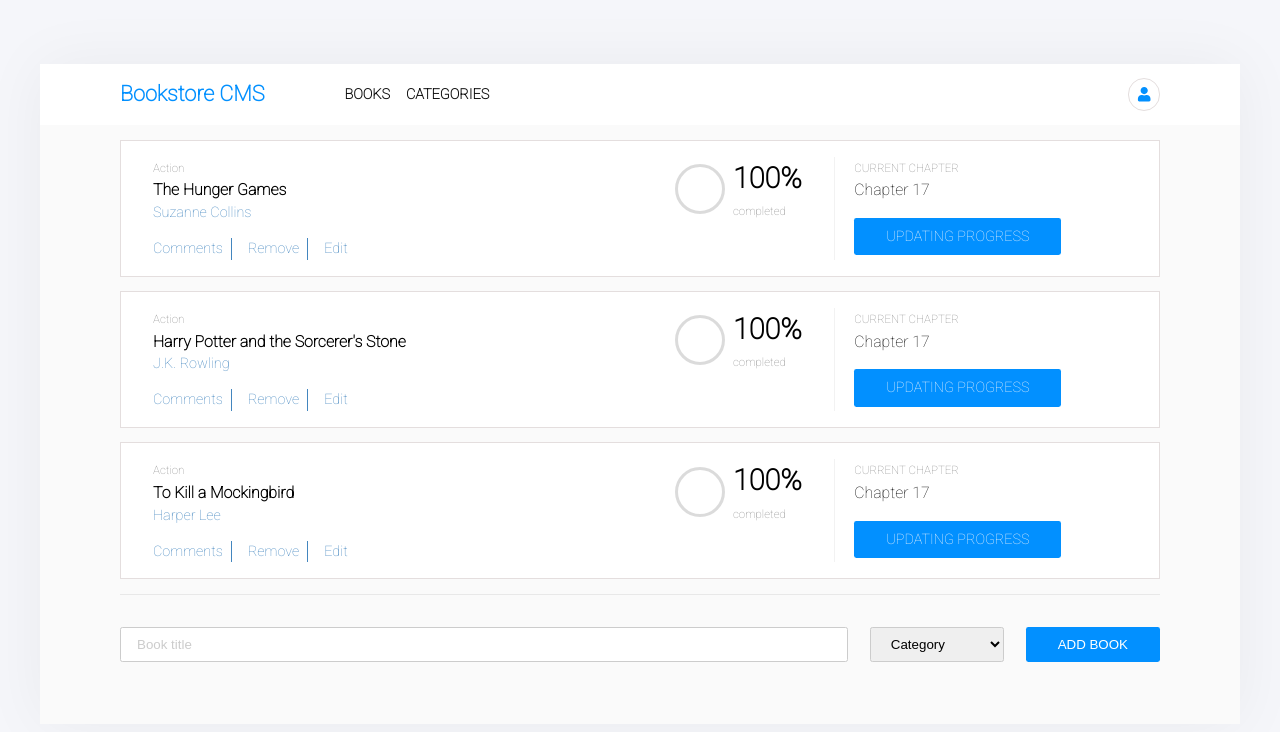
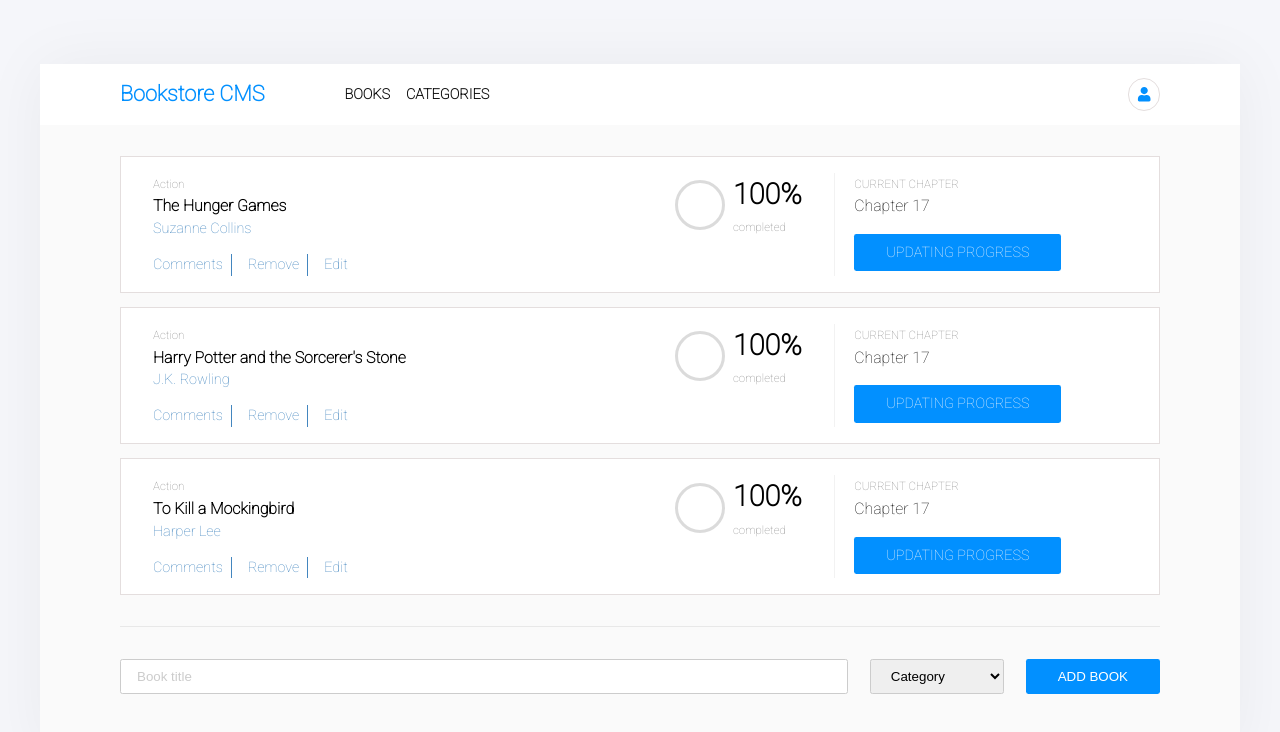
Before and after one commit to barakadanny/Book-store-React-js, a React (Create React App) app: page / in a window 1280 px wide. Shown: the top 732 px of the page. Built offline with nearby package versions, Linux system fonts and the light colour scheme.

Commit message:
Fix BookList padding

```diff
--- /dev/null
+++ b/src/components/BookList.css
@@ -0,0 +1,3 @@
+.book-list {
+  padding: 1rem 0;
+}
--- a/src/components/BookList.js
+++ b/src/components/BookList.js
@@ -2,6 +2,7 @@ import React from 'react';
 import ProtoTypes from 'prop-types';
 import BookItem from './BookItem';
 import AddBook from './AddBook';
+import './BookList.css';
 
 function BookList(props) {
   const { booksprop } = props;
```
